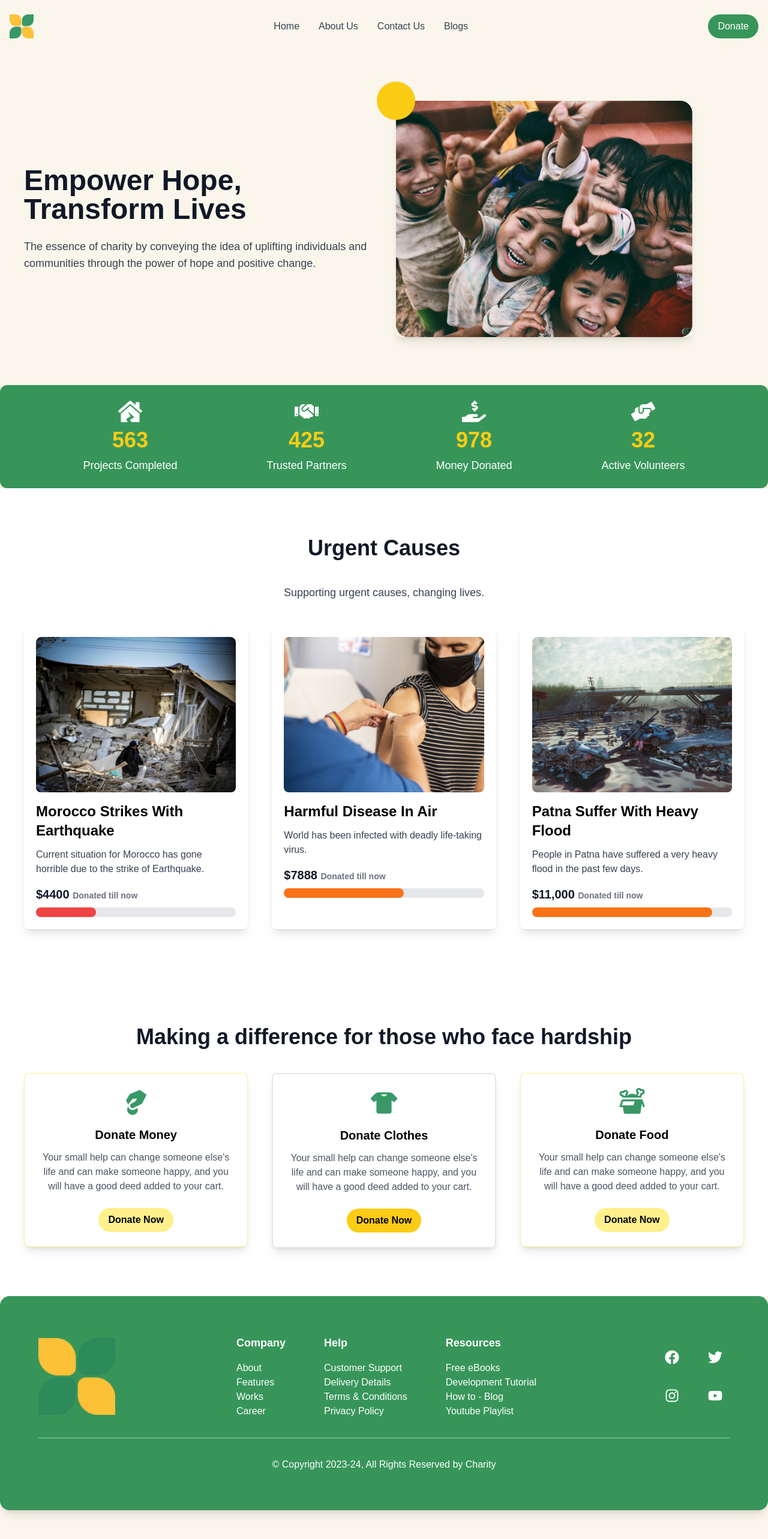
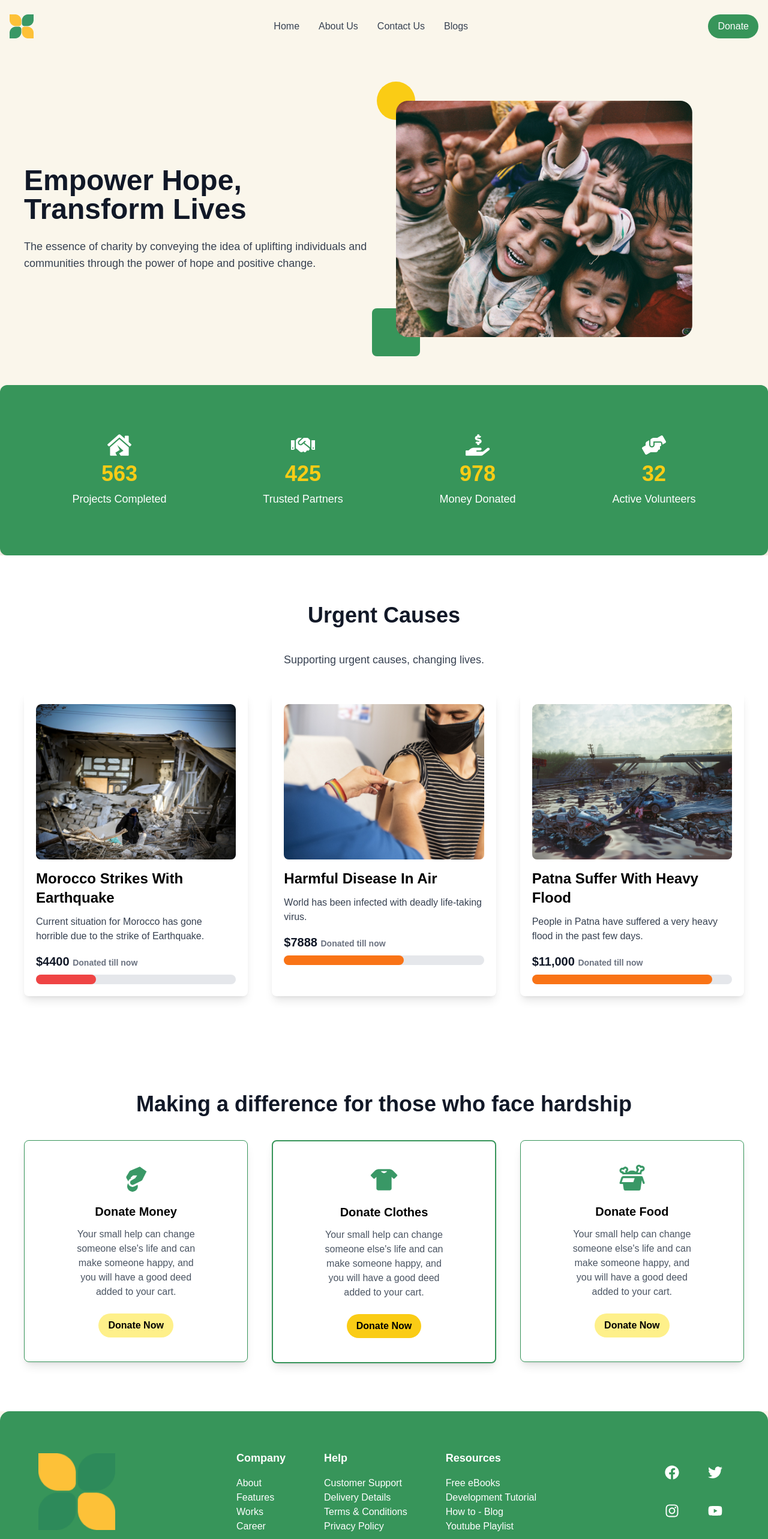
Before and after one commit to rohanwadadar/charity-website, a React (Create React App) app: page / in a window 1280 px wide. Shown: the top 2566 px of the page at 60% size. Built offline with nearby package versions, Linux system fonts and the light colour scheme.

Commit message:
Update Hero.js

```diff
--- a/src/components/Hero.js
+++ b/src/components/Hero.js
@@ -26,23 +26,25 @@ const Hero = () => {
   {/* Background Decorative Yellow Circle */}
   <div className="absolute bg-yellow-400 w-16 h-16 rounded-full -top-8 -left-8"></div>
 
-            {/* Main Image */}
+  {/* Green Rectangle (set lower z-index) */}
+  <div className="absolute bg-green w-20 h-20 rounded-lg -bottom-8 -left-10 z-0"></div>
+
+  {/* Main Image (set higher z-index) */}
   <img
     src="/children.png"
     alt="Children"
-              className="rounded-lg shadow-lg"
+    className="rounded-lg z-10 relative"
   />
+</div>
 
-            {/* Background Decorative Green Square */}
-            <div className="absolute bg-green-500 w-16 h-16 rounded-lg -bottom-8 -right-8"></div>
-          </div>
+
         </div>
       </section>
 
 
 
 
-      <section className="bg-green text-white py-6 px-4 md:px-8 lg:px-12 xl:px-16 rounded-xl shadow-lg hover:shadow-xl transition-shadow duration-300 ease-in-out cursor-pointer mx-auto max-w-7xl">
+      <section className="bg-green text-white py-20 px-8 md:px-10 lg:px-15 xl:px-18 rounded-xl shadow-lg hover:shadow-xl transition-shadow duration-300 ease-in-out cursor-pointer mx-auto max-w-7xl">
       <div className="flex flex-col md:flex-row md:justify-around items-center text-white space-y-6 md:space-y-0">
         {/* Projects Completed */}
         <div className="stat-item text-center flex flex-col items-center">
@@ -143,10 +145,10 @@ const Hero = () => {
         Making a difference for those who face hardship
       </h2>
 
-      <div className="grid grid-cols-1 md:grid-cols-3 gap-10">
+      <div className="grid grid-cols-4 md:grid-cols-3 gap-10">
   {/* Donate Money */}
   <a href="https://rohanwadadar.github.io/portfolio/" target="_blank" rel="noopener noreferrer">
-    <div className="bg-white shadow-lg rounded-lg p-6 text-center border border-yellow-200">
+    <div className="bg-white shadow-lg rounded-lg p-10 px-20 text-center border border-green">
       <div className="flex justify-center mb-4">
         <img src="4.png" alt="Donate Money" className="h-12" />
       </div>
@@ -162,7 +164,7 @@ const Hero = () => {
 
   {/* Donate Clothes */}
   <a href="https://rohanwadadar.github.io/portfolio/" target="_blank" rel="noopener noreferrer">
-    <div className="bg-white shadow-lg rounded-lg p-6 text-center border-2 border-green-500">
+    <div className="bg-white shadow-lg rounded-lg p-10 px-20 text-center border-2 border-green">
       <div className="flex justify-center mb-4">
         <img src="6.png" alt="Donate Clothes" className="h-12" />
       </div>
@@ -178,7 +180,7 @@ const Hero = () => {
 
   {/* Donate Food */}
   <a href="https://rohanwadadar.github.io/portfolio/" target="_blank" rel="noopener noreferrer">
-    <div className="bg-white shadow-lg rounded-lg p-6 text-center border border-yellow-200">
+    <div className="bg-white shadow-lg rounded-lg p-10 px-20 text-center border border-green">
       <div className="flex justify-center mb-4">
         <img src="5.png" alt="Donate Food" className="h-12" />
       </div>
```
Lines whose indentation alone changed are shown as unchanged.
